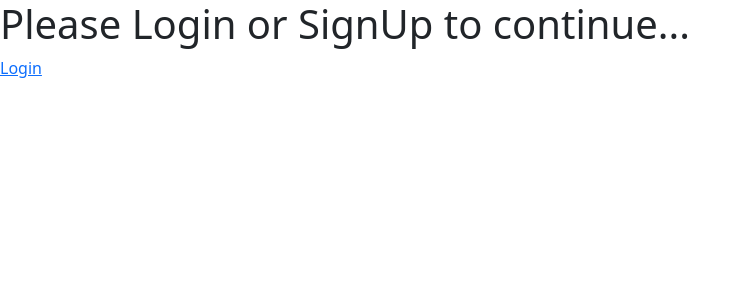
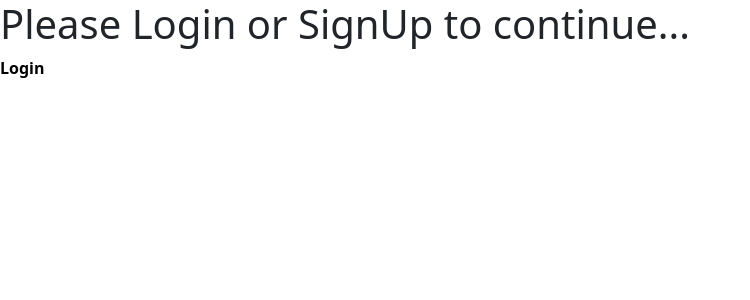
Before and after one commit to Calvin-Ngugi/class-scheduler, a React (Create React App) app in the folder client/: page / in a window 1280 px wide. Shown: the top 300 px of the page, without its empty margins (0-750 px from the left). Built offline with nearby package versions, Linux system fonts and the light colour scheme; no server answers.

Commit message:
First try at instructor roles successful

```diff
--- a/client/src/Components/Home.js
+++ b/client/src/Components/Home.js
@@ -14,8 +14,10 @@ const Home = ({user, setUser}) => {
     history.push("/login");
   }
   if(user){
+    if (user.role === "instructor"){
   return (
     <div>
+      <h4>Show me what you got</h4>
       <button
         onClick={handleLogout}
         className="btn btn-outline-danger"
@@ -25,6 +27,19 @@ const Home = ({user, setUser}) => {
       </button>
     </div>
   );
+    } else {
+      return (
+      <div>
+      <button
+        onClick={handleLogout}
+        className="btn btn-outline-danger"
+        style={{ width: "100px" }}
+      >
+        Logout
+      </button>
+    </div>
+    );
+    }
   } else {
     return (
       <>
--- a/client/src/Components/login.js
+++ b/client/src/Components/login.js
@@ -1,5 +1,5 @@
 import React, { useState } from "react";
-import { useHistory } from "react-router-dom";
+import { Link, useHistory } from "react-router-dom";
 import Error from "./Error"
 
 function Login({ setUser }) {
@@ -70,6 +70,7 @@ function Login({ setUser }) {
                   <Error key={err}>{err}</Error>
                 ))}
               </div>
+              <p className="mt-3">If you don't have an account, <Link to={`/signup`} className="link" >Sign Up Here</Link></p>
             </form>
           </div>
         </div>
--- a/client/src/Components/signUp.js
+++ b/client/src/Components/signUp.js
@@ -1,5 +1,5 @@
 import React, { useState } from "react";
-import { useHistory } from "react-router-dom";
+import { Link, useHistory } from "react-router-dom";
 import Error from "./Error"
 
 function SignUp({ setUser }) {
@@ -103,6 +103,7 @@ function SignUp({ setUser }) {
                     <Error key={err}>{err}</Error>
                 ))}
               </div>
+              <p className="mt-3">If you already have an account, <Link to={`/login`} className="link" >Login Here</Link></p>
             </form>
           </div>
         </div>
--- a/client/src/index.css
+++ b/client/src/index.css
@@ -11,3 +11,9 @@ code {
   font-family: source-code-pro, Menlo, Monaco, Consolas, 'Courier New',
     monospace;
 }
+
+.link{
+  text-decoration: none;
+  font-weight: bold;
+  color: black;
+}
```
